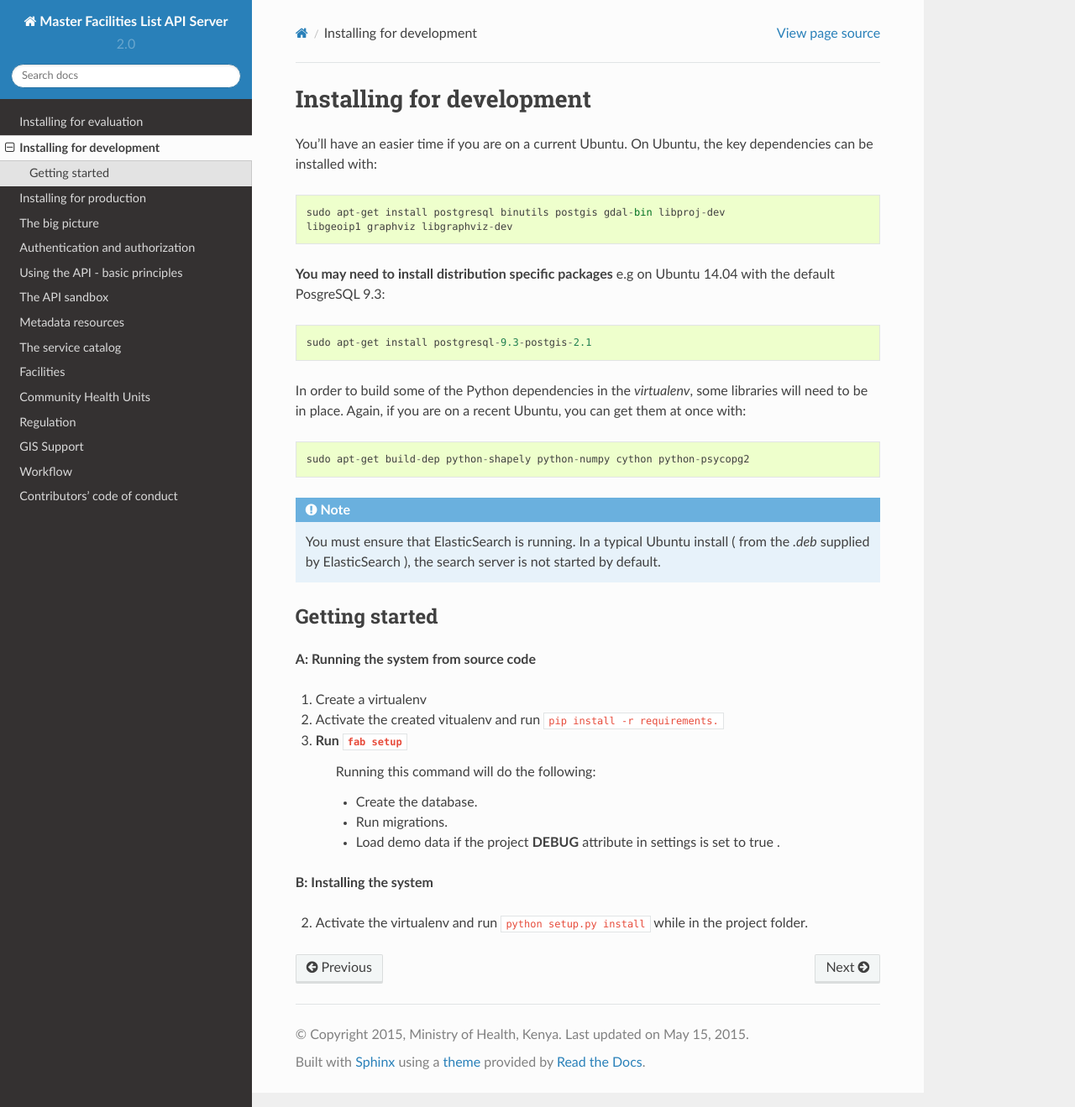
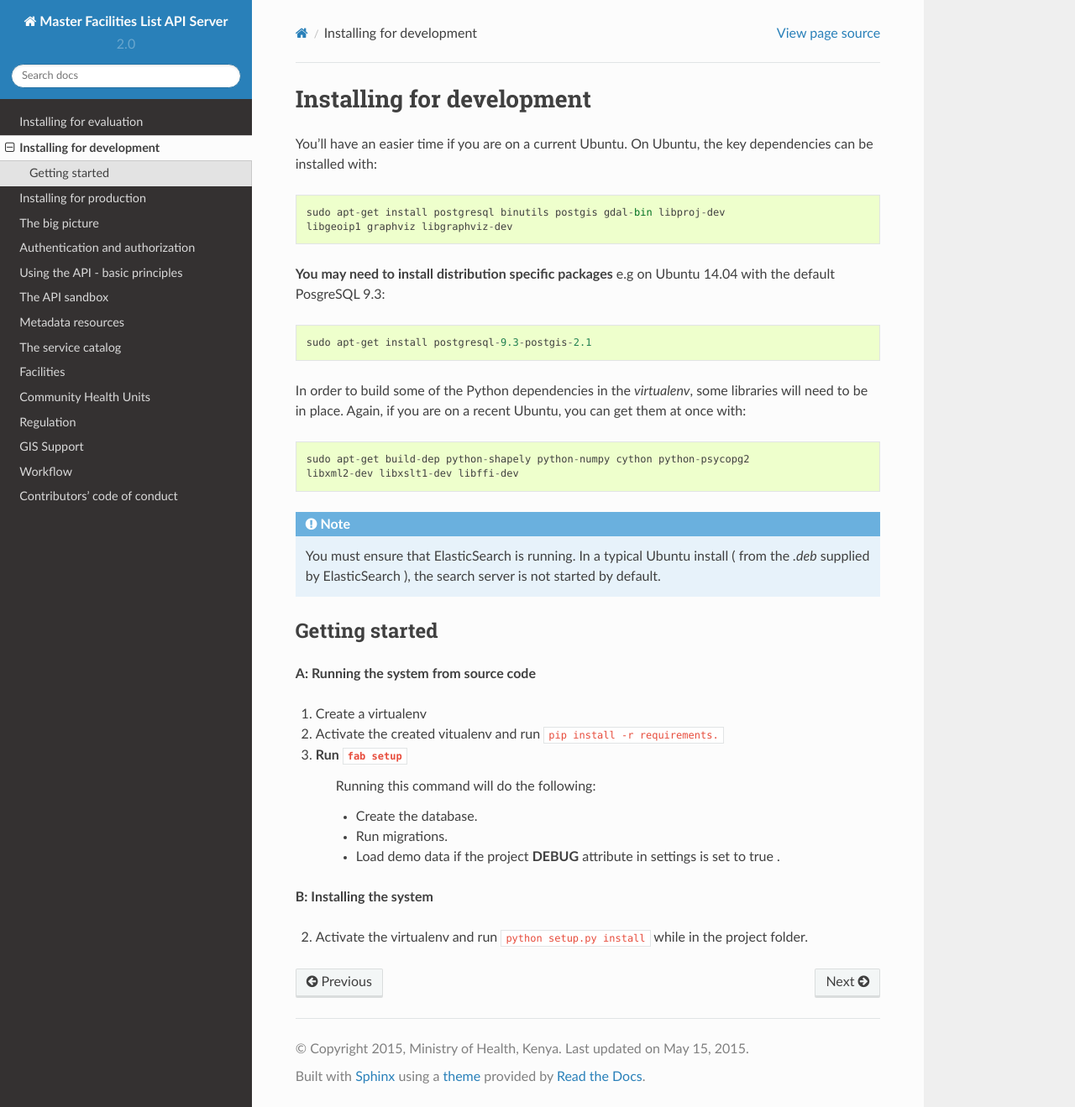
Before and after one commit to MasterFacilityList/mfl_api, a Sphinx documentation site: the page built from docs/02_developer_install.rst, in a window 1280 px wide and 1319 px high. Shown: the whole window at 84% size. Built offline with Sphinx 7.4.7 and the Read the Docs theme 2.0.0, drawn with Linux system fonts in a browser that asks for light colours.

Commit message:
Update docs with new system wide dependencies

```diff
--- a/docs/02_developer_install.rst
+++ b/docs/02_developer_install.rst
@@ -23,6 +23,8 @@ can get them at once with:
 ::
 
     sudo apt-get build-dep python-shapely python-numpy cython python-psycopg2
+    libxml2-dev libxslt1-dev libffi-dev
+
 
 
 .. _virtualenv: https://virtualenv.pypa.io/en/latest/
```
